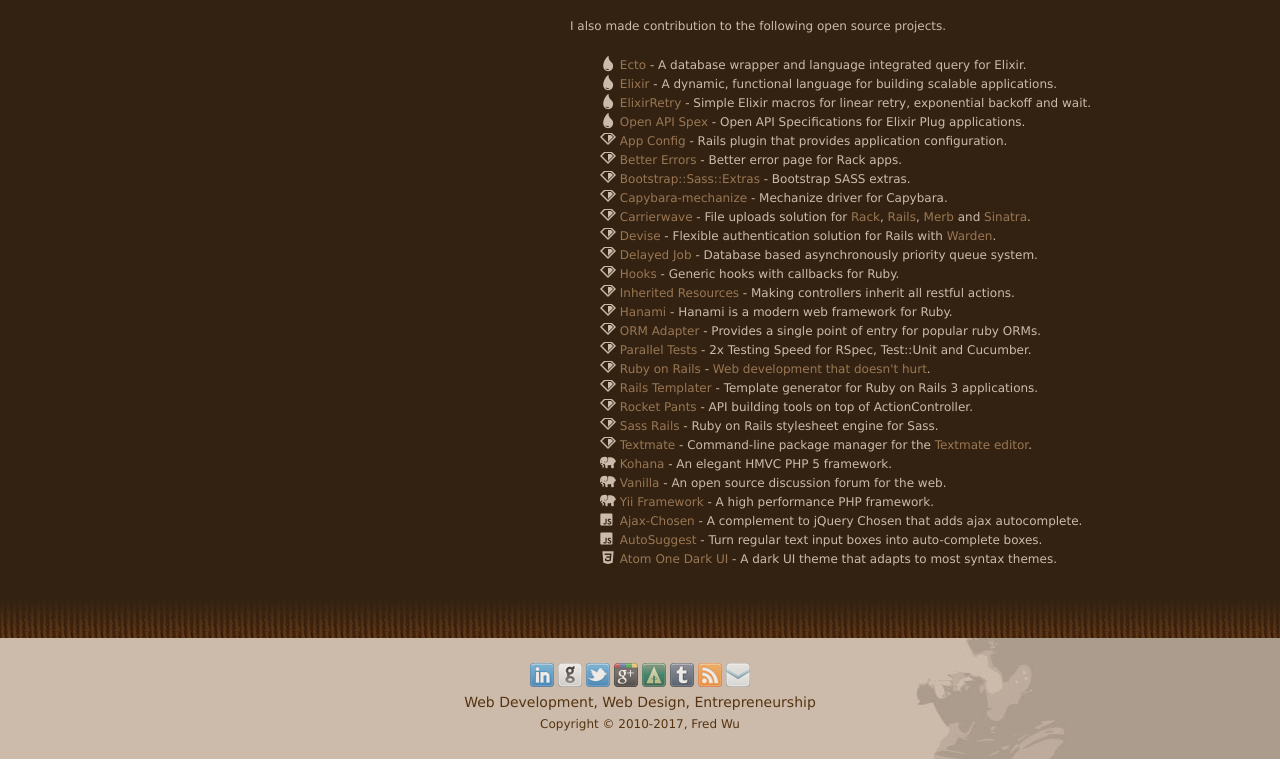
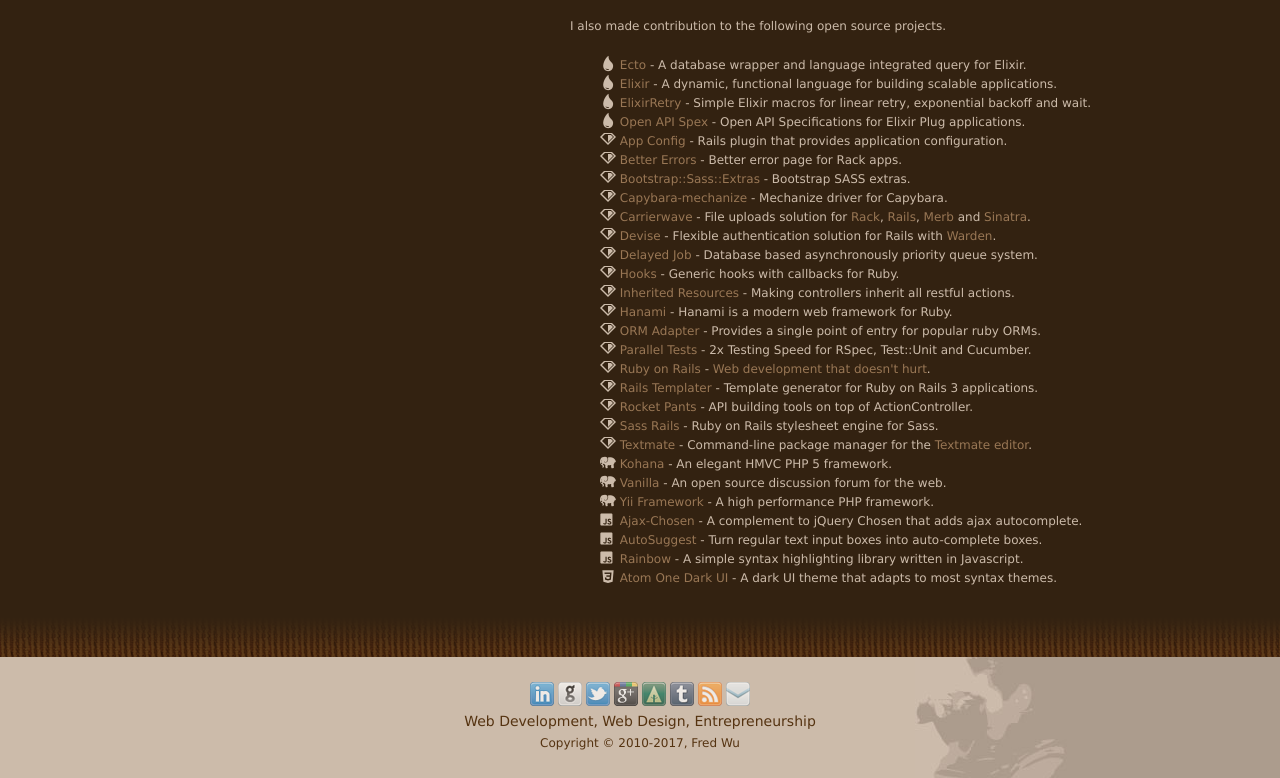
Before and after one commit to fredwu/fredwu.me, a plain HTML site: page index.html in a window 1280 px wide. Shown: the part 5268-6046 px from the top of the page. Drawn offline with nearby package versions, Linux system fonts and the light colour scheme; files whose address does not match are found by name.

Commit message:
Added missing rainbow js project

```diff
--- a/index.html
+++ b/index.html
@@ -447,6 +447,7 @@ end</code></pre>
         <li><span class="icon-php"></span> <a href="http://www.yiiframework.com/" target="_blank">Yii Framework</a> - A high performance PHP framework.</li>
         <li><span class="icon-js"></span> <a href="https://github.com/meltingice/ajax-chosen" target="_blank">Ajax-Chosen</a> - A complement to jQuery Chosen that adds ajax autocomplete.</li>
         <li><span class="icon-js"></span> <a href="https://github.com/wuyuntao/jquery-autosuggest" target="_blank">AutoSuggest</a> - Turn regular text input boxes into auto-complete boxes.</li>
+        <li><span class="icon-js"></span> <a href="https://github.com/ccampbell/rainbow" target="_blank">Rainbow</a> - A simple syntax highlighting library written in Javascript.</li>
         <li><span class="icon-css"></span> <a href="https://github.com/atom/one-dark-ui" target="_blank">Atom One Dark UI</a> - A dark UI theme that adapts to most syntax themes.</li>
       </ul>
     </section>
```
Also changed, not shown: tumblr.html (+1 -0 lines).
